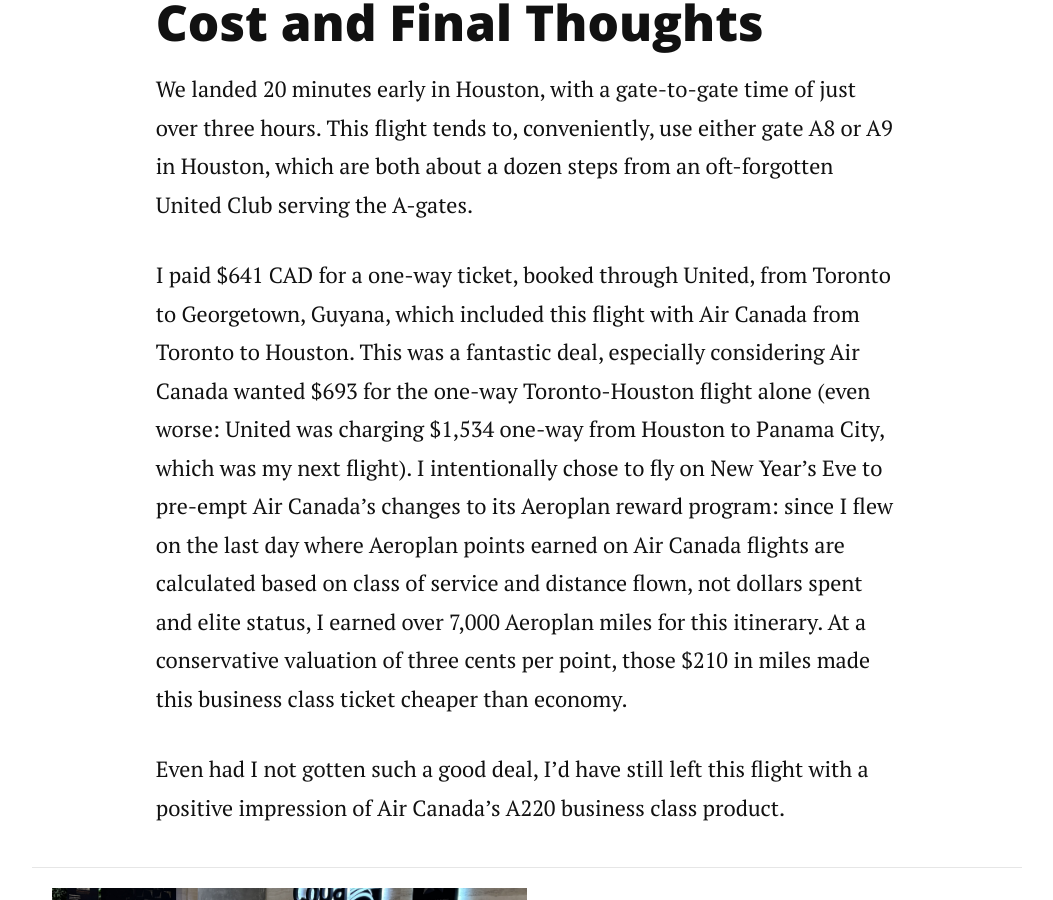
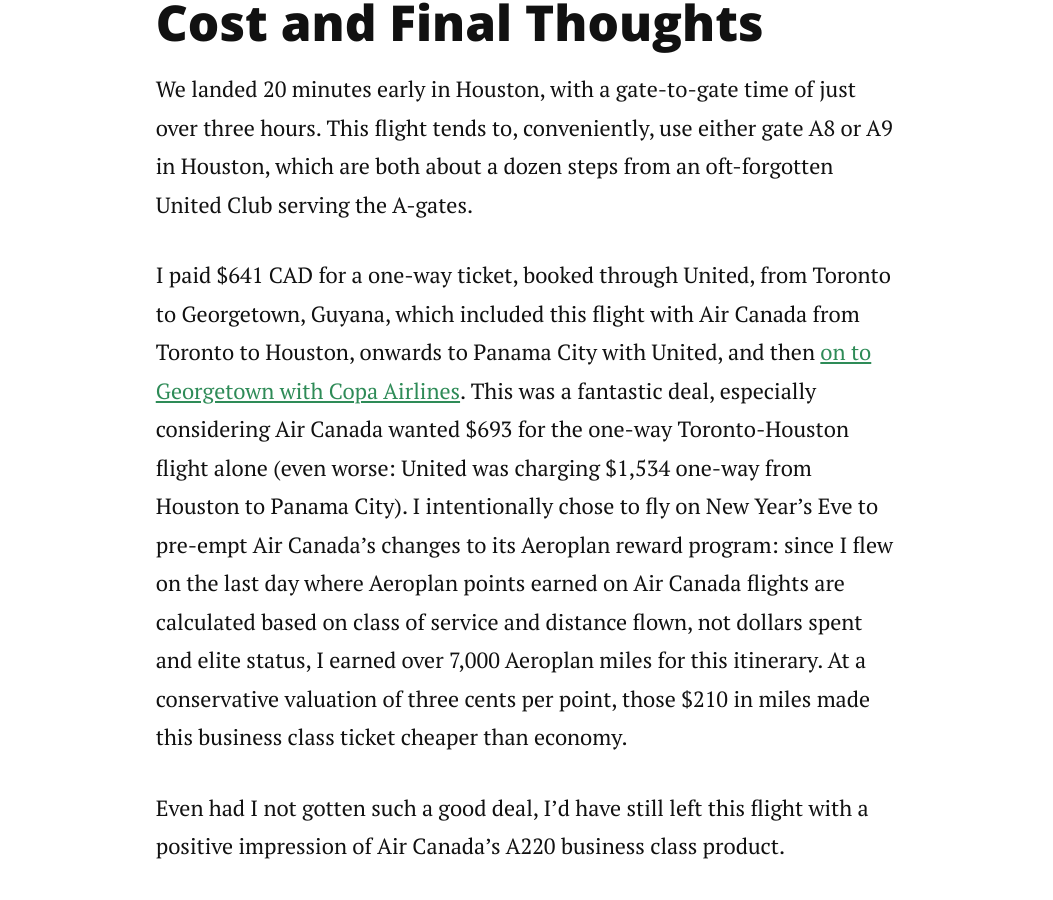
Before and after one commit to RatherBeExploring/ratherbeexploring.github.io, a Jekyll site: the page built from _posts/2025-12-31-business-class-on-air-canadas-a220.markdown, in a window 1280 px wide and 900 px high, scrolled down 10764 px. Shown: the whole window, without its empty margins (113-1166 px from the left). Built offline with Jekyll 4.4.1, drawn with Linux system fonts in a browser that asks for light colours; nearby versions of some CDN libraries.

Commit message:
Update 2025-12-31-business-class-on-air-canadas-a220.markdown
Add hyperlink to Copa flight

```diff
--- a/_posts/2025-12-31-business-class-on-air-canadas-a220.markdown
+++ b/_posts/2025-12-31-business-class-on-air-canadas-a220.markdown
@@ -103,6 +103,6 @@
 
 We landed 20 minutes early in Houston, with a gate-to-gate time of just over three hours.  This flight tends to, conveniently, use either gate A8 or A9 in Houston, which are both about a dozen steps from an oft-forgotten United Club serving the A-gates.
 
-I paid $641 CAD for a one-way ticket, booked through United, from Toronto to Georgetown, Guyana, which included this flight with Air Canada from Toronto to Houston.  This was a fantastic deal, especially considering Air Canada wanted $693 for the one-way Toronto-Houston flight alone (even worse: United was charging $1,534 one-way from Houston to Panama City, which was my next flight).  I intentionally chose to fly on New Year's Eve to pre-empt Air Canada's changes to its Aeroplan reward program: since I flew on the last day where Aeroplan points earned on Air Canada flights are calculated based on class of service and distance flown, not dollars spent and elite status, I earned over 7,000 Aeroplan miles for this itinerary.  At a conservative valuation of three cents per point, those $210 in miles made this business class ticket cheaper than economy.
+I paid $641 CAD for a one-way ticket, booked through United, from Toronto to Georgetown, Guyana, which included this flight with Air Canada from Toronto to Houston, onwards to Panama City with United, and then <a href="https://ratherbeexploring.github.io/blog/business-class-copa-airlines-737-800/" target="_blank" rel="noopener noreferrer">on to Georgetown with Copa Airlines</a>.  This was a fantastic deal, especially considering Air Canada wanted $693 for the one-way Toronto-Houston flight alone (even worse: United was charging $1,534 one-way from Houston to Panama City).  I intentionally chose to fly on New Year's Eve to pre-empt Air Canada's changes to its Aeroplan reward program: since I flew on the last day where Aeroplan points earned on Air Canada flights are calculated based on class of service and distance flown, not dollars spent and elite status, I earned over 7,000 Aeroplan miles for this itinerary.  At a conservative valuation of three cents per point, those $210 in miles made this business class ticket cheaper than economy.
 
 Even had I not gotten such a good deal, I’d have still left this flight with a positive impression of Air Canada’s A220 business class product.
```
